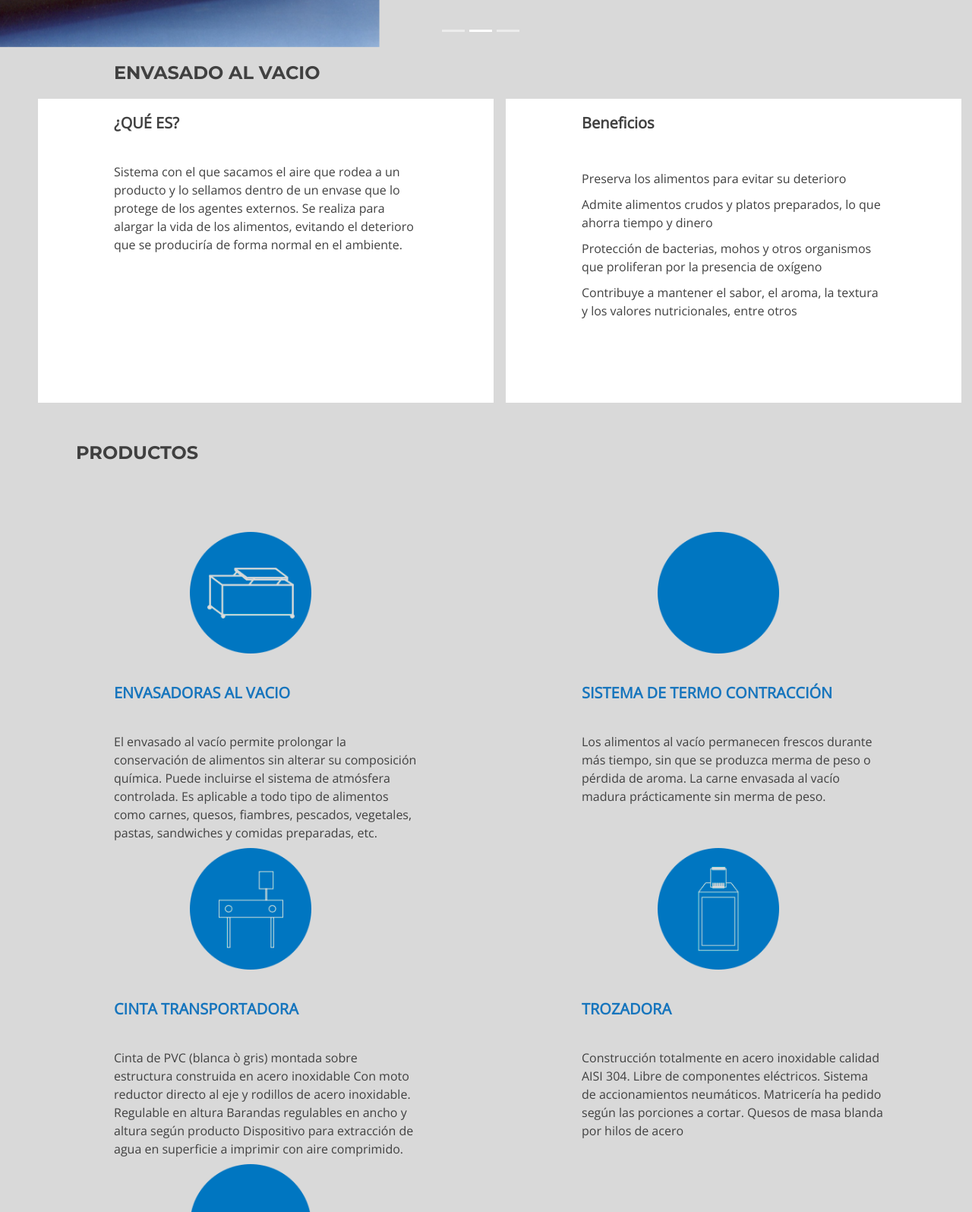
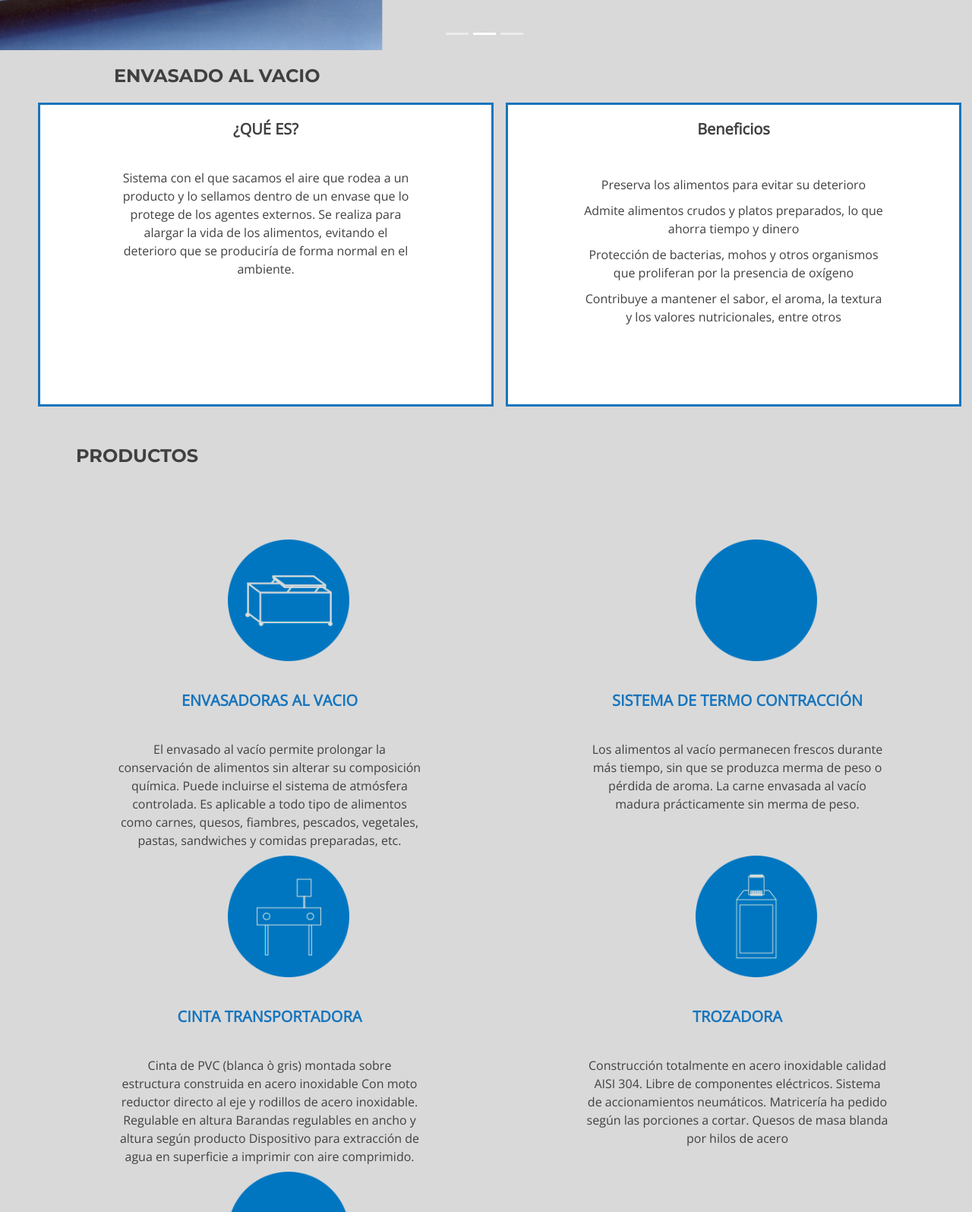
Before and after one commit to PameMarquez/Repositorio_EnvasadorasMam, a website: page index.html in a window 1280 px wide. Shown: the part 660-2255 px from the top of the page at 76% size. Drawn offline with nearby package versions, Linux system fonts and the light colour scheme.

Commit message:
Subo cambios en los estilos

```diff
--- a/estilos/estilos.css
+++ b/estilos/estilos.css
@@ -276,6 +276,9 @@ section .Productos img{
     color: #1775BD;
     display: flex;
     flex-direction: column;
+    text-align: center;
+    padding: 5px 5px;
+    margin: auto;
 }
 
 
@@ -294,12 +297,17 @@ section .Productos img{
 .main-EnvasadoAlVacio-queEs, .main-EnvasadoAlVacio-beneficios{
     background-color: white;
     color: #404040;
+    border-color: #1775BD;
+    border-style: solid;
+    text-align: center;
 }
 
 
 .servicios{
     background-color: #A6A6A6;
     padding: 0;
+    text-align: center;
+    padding: 5px 5px;
 }
 
 .servicios p, .servicios h3, .servicios h2{
```
